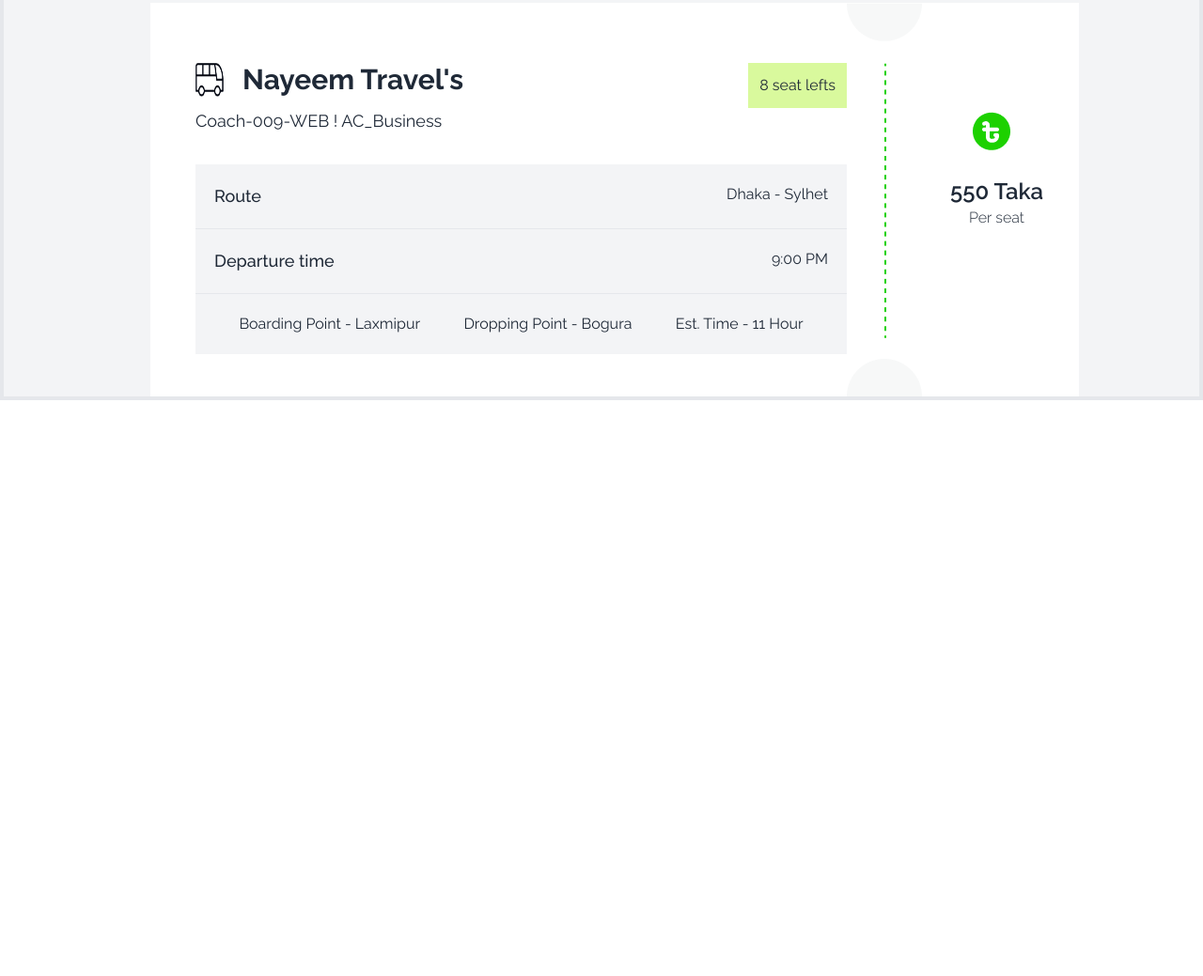
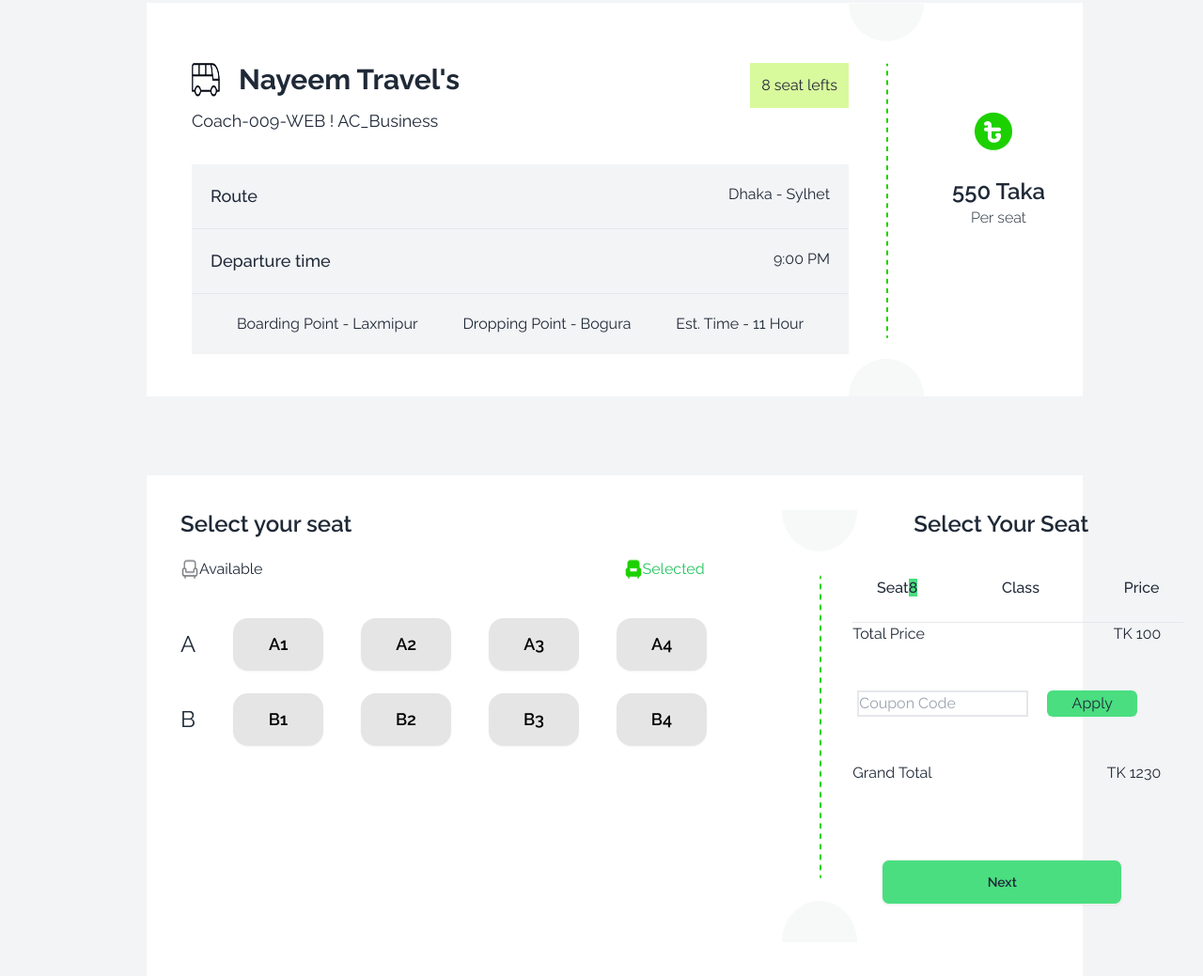
Before and after one commit to NAQaiyum/web_development_assignment_5_js, a plain HTML site: page index.html in a window 1280 px wide. Shown: the part 1621-2660 px from the top of the page at 94% size. Before the commit the page ends 2047 px from the top, so only its background shows below. Drawn offline with nearby package versions, Linux system fonts and the light colour scheme.

Commit message:
design avg done

```diff
--- a/index.html
+++ b/index.html
@@ -109,7 +109,7 @@
         </section>
 
         <!-- java script main portion start -->
-        <section class="lg:mx-auto lg:px-32 pt-16 bg-gray-100 rounded-t-[25px] border-4 border-t-green-500">
+        <section class="lg:mx-auto lg:px-32 pt-16 bg-gray-100 rounded-t-[25px] border-t-4 border-t-green-500">
             <div class="container-fst">
                 <h2 class="  text-4xl font-bold  text-center">Nayeem Travel's</h2>
                 <p class="text-center mt-5 ">Traveling facilitates meeting new people and seeing different cultures, as
@@ -186,6 +186,128 @@
             </div>
         </section>
 
+        <!-- creating bus seat portion left side -->
+        <section class="lg:mx-auto lg:px-32 bg-gray-100 pt-16">
+            <div class="mt-5 ml-7 flex gap-20 bg-white px-9 py-9">
+                <div class="select-seat-container-left  w-9/12">
+                    <div class="seat-num-left">
+                        <p class="text-2xl  font-semibold  mb-5">Select your seat</p>
+                        <div class="abailable-and-selected   mb-10	  flex  gap-x-96	">
+                            <p class="flex   "> <img src="images/seat-gray.png" alt="" width="20">Available </p>
+
+                            <p class=" flex  text-green-500 "><img src="images/seat-green-filled.png" alt="" width="20">
+                                Selected </p>
+                        </div>
+
+                        <div class="flex gap-10">
+                            <p class="pt-3 text-2xl">A</p>
+
+                            <div class="seat">
+                                <button class="btn btn-success bg-neutral-200 w-24 h-14 rounded-2xl border-none text-lg"
+                                    id="A1">A1</button>
+                            </div>
+
+                            <div class="seat">
+                                <button class="btn btn-success bg-neutral-200 w-24 h-14 rounded-2xl border-none text-lg"
+                                    id="A2">A2</button>
+                            </div>
+
+                            <div class="seat">
+                                <button class="btn btn-success bg-neutral-200 w-24 h-14 rounded-2xl border-none text-lg"
+                                    id="A3">A3</button>
+                            </div>
+
+                            <div class="seat">
+                                <button class="btn btn-success bg-neutral-200 w-24 h-14 rounded-2xl border-none text-lg"
+                                    id="A4">A4</button>
+                            </div>
+                        </div>
+
+                        <br>
+
+                        <div class="flex gap-10">
+                            <p class="pt-3 text-2xl">B</p>
+
+                            <div class="seat">
+                                <button class="btn btn-success bg-neutral-200 w-24 h-14 rounded-2xl border-none text-lg"
+                                    id="B1">B1</button>
+                            </div>
+
+                            <div class="seat">
+                                <button class="btn btn-success bg-neutral-200 w-24 h-14 rounded-2xl border-none text-lg"
+                                    id="B2">B2</button>
+                            </div>
+
+                            <div class="seat">
+                                <button class="btn btn-success bg-neutral-200 w-24 h-14 rounded-2xl border-none text-lg"
+                                    id="B3">B3</button>
+                            </div>
+
+                            <div class="seat">
+                                <button class="btn btn-success bg-neutral-200 w-24 h-14 rounded-2xl border-none text-lg"
+                                    id="B4">B4</button>
+                            </div>
+                        </div>
+                    </div>
+                </div>
+
+
+                <img class="" src="images/info-devider.png" alt="">
+
+
+                <!-- calculation on right side -->
+
+
+                <div>
+                    <h2 class="text-2xl font-semibold mb-10 relative right-[20px]">Select Your Seat</h2>
+                    <div class="flex justify-evenly gap-16 relative right-[85px]">
+                        <div>
+                            <h2 class="text-base font-medium">Seat<span id="select-total-seat" class="bg-green-400">8</span></h2>
+                        </div>
+                        <div>
+                            <h2 class="text-base font-medium">Class</h2>
+                        </div>
+                        <div>
+                            <h2 class="text-base  font-medium ">Price</h2>
+                        </div>
+                    </div>
+                    <br>
+                    <hr class="relative right-[85px]" >
+                    <div class="flex justify-between relative right-[85px]">
+                        <div>
+                            <p>Total Price</p>
+                        </div>
+                        <div  class="relative right-6">
+                            <p>TK <span>100</span></p>
+                        </div>
+                    </div>
+                    <br>
+                    <br>
+                    <div class="coupon-code flex  gap-5 relative right-20">
+                        <input id="coupon-code" type="text" placeholder="Coupon Code" class="border-2" />
+                        <button onclick="updateGrandTotal('click from apply')" id="apply-btn" class=" bg-green-400 w-24 h-30 rounded-md">
+                            Apply </button>
+                    </div>
+
+                    <br>
+                    <br>
+
+
+                    <div class="flex justify-between  relative right-[85px]">
+                        <div>
+                            <p>Grand Total</p>
+                        </div>
+                        <div class="relative right-6">
+                            <p>TK <span>1230</span></p>
+                        </div>
+                    </div>
+
+                    <div class="relative right-[150px]">
+                        <button class="btn btn-wide  mt-20  bg-green-400  mb-10  ml-24 ">Next</button>
+                    </div>
+                </div>
+        </section>
+
     </main>
 
     <footer>
```
